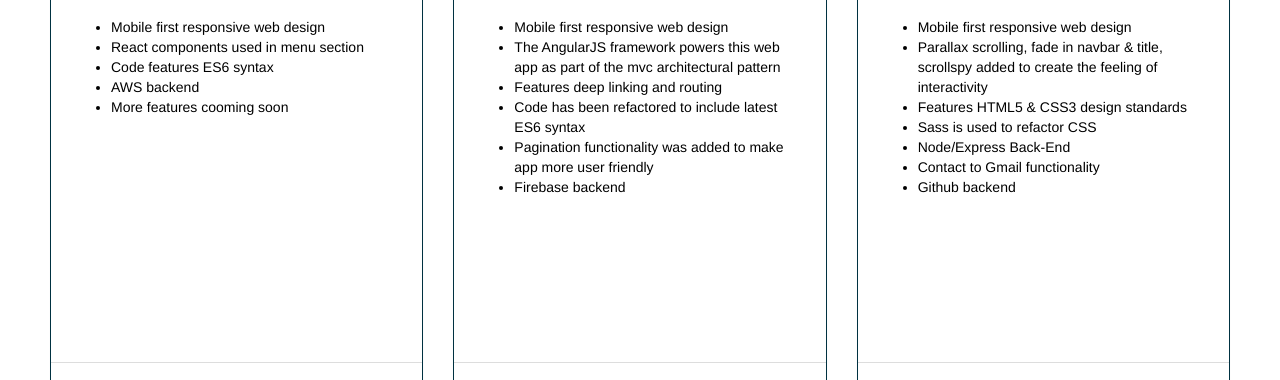
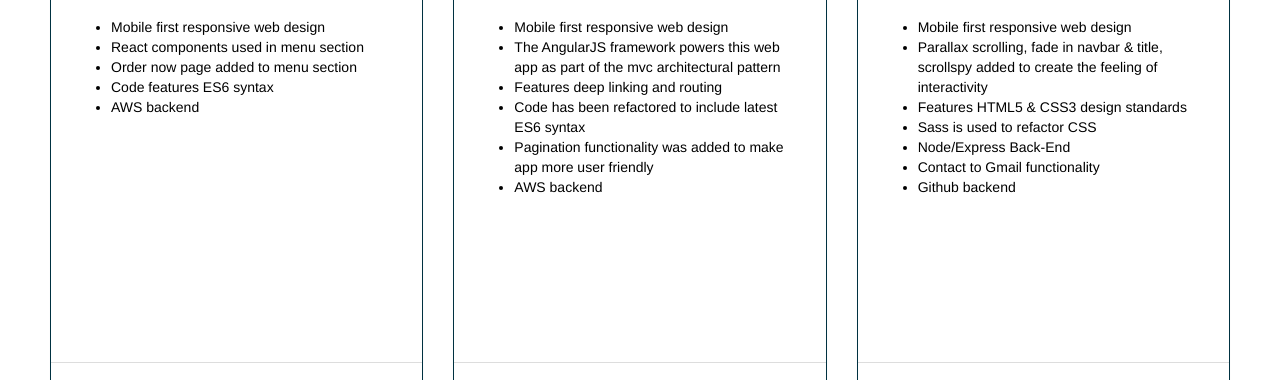
Before and after one commit to amakaanikwe/Portfolio-Site, a website: page index.html in a window 1280 px wide. Shown: the part 1920-2300 px from the top of the page. Drawn offline with nearby package versions, Linux system fonts and the light colour scheme; some packages are replaced by stand-ins of ours; a script that the page names is missing.

Commit message:
Updated style

```diff
--- a/index.html
+++ b/index.html
@@ -161,9 +161,9 @@
                       <ul class=lsStyle>
                         <li>Mobile first responsive web design</li>
                         <li>React components used in menu section</li>
+                        <li>Order now page added to menu section</li>
                         <li>Code features ES6 syntax</li>
                         <li>AWS backend</li>
-                        <li>More features cooming soon</li>
                       </ul>
                     </div>
                   </div>
@@ -190,7 +190,7 @@
               <div class="panel-body">
                 <a href=""><img
                   class="img-responsive"
-                  src="https://www.dropbox.com/s/6no8o6uslo65grl/landingImageappicon.jpg?raw=1"
+                  src="https://www.dropbox.com/s/s9uysiwwk0f2xw7/ProducerSite_Icon.png?raw=1"
                   width="400"
                 /></a>
                 <div class="ulPadding">
@@ -200,7 +200,7 @@
                     <li>Features deep linking and routing</li>
                     <li>Code has been refactored to include latest  ES6 syntax </li>
                     <li>Pagination functionality was  added to make app more user friendly</li>
-                    <li>Firebase backend</li>
+                    <li>AWS backend</li>
                   </ul>
                 </div>
               </div>
```
